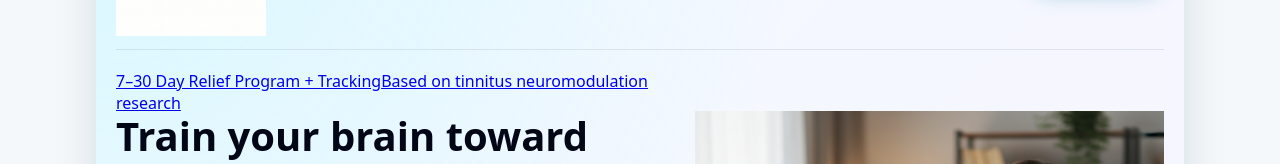
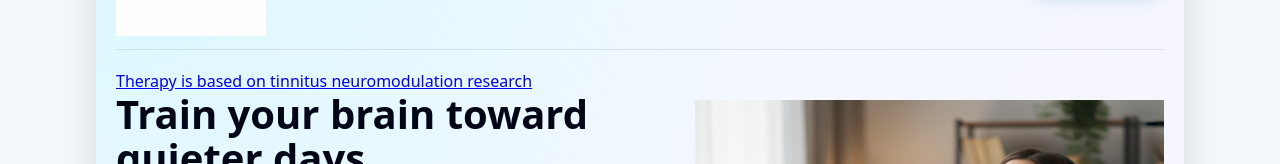
Before and after one commit to danyaffa/CalmTinnitus, a Next.js app: page / in a window 1280 px wide. Shown: the part 150-314 px from the top of the page. Built offline with nearby package versions, Linux system fonts and the light colour scheme; no server answers.

Commit message:
Update page.tsx

```diff
--- a/app/page.tsx
+++ b/app/page.tsx
@@ -103,11 +103,8 @@ export default function HomePage() {
             {/* HERO */}
             <section className="nq-hero">
               <div className="nq-hero-text">
-                <Link href="/program" className="nq-research-link">
-                  7–30 Day Relief Program + Tracking
-                </Link>
                 <Link href="/research" className="nq-research-link">
-                  Based on tinnitus neuromodulation research
+                  Therapy is based on tinnitus neuromodulation research
                 </Link>
 
                 <h1>Train your brain toward quieter days.</h1>
```
